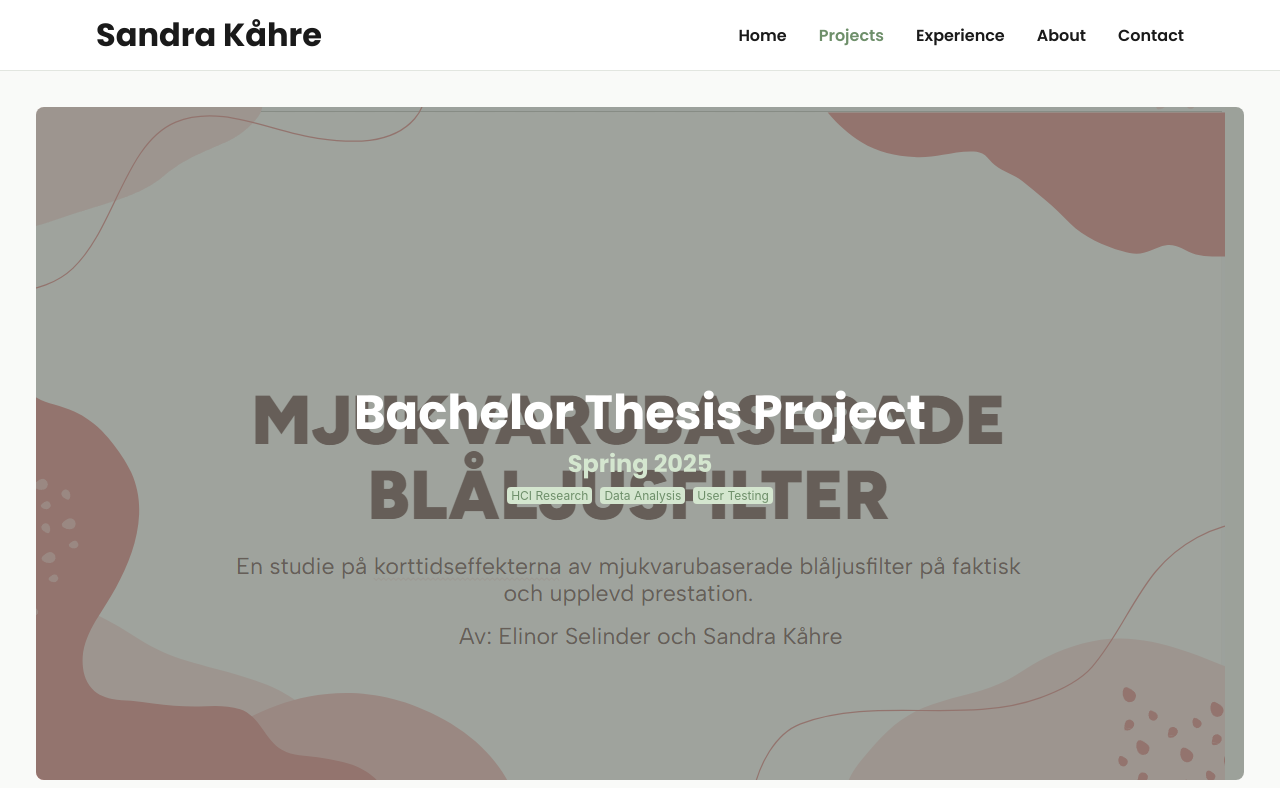
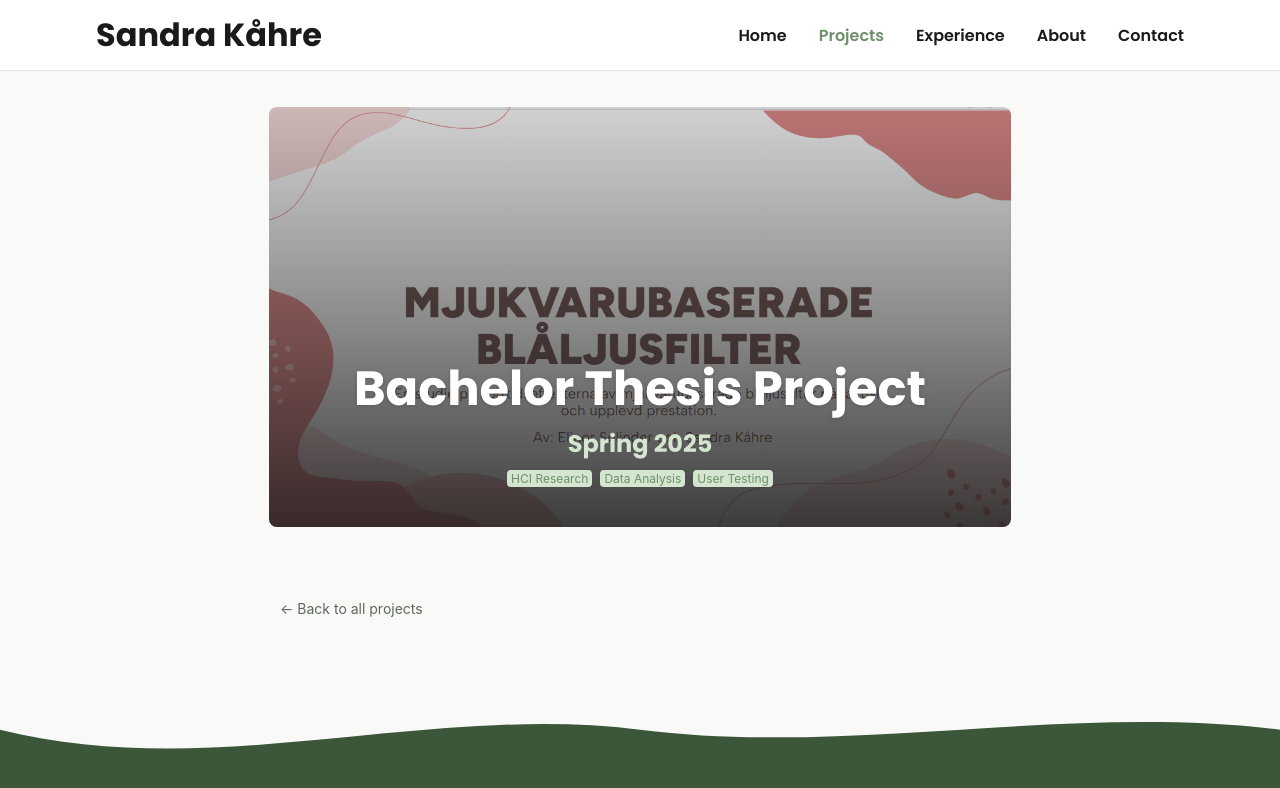
Before and after one commit to skahre/skahre.github.io, a React (Vite) app: page /projects/bachelor-thesis in a window 1280 px wide. Shown: the top 788 px of the page. Built offline with nearby package versions, Linux system fonts and the light colour scheme; a web font is replaced by a local one.

Commit message:
fix project links

```diff
--- /dev/null
+++ b/src/components/UI-elements/appButton.tsx
@@ -0,0 +1,42 @@
+const buttontyles = `
+  group
+  flex flex-col items-center gap-2
+  rounded-3xl p-5
+  bg-sage-100
+  text-center font-semibold
+  shadow-md
+
+  transition-all duration-200 ease-out
+  hover:-translate-y-1 hover:rotate-[0.5deg]
+  hover:bg-sage-200 hover:shadow-lg
+
+  active:translate-y-0 active:scale-[0.97] active:shadow-sm
+
+  focus-visible:outline-2
+  focus-visible:outline-offset-2
+  focus-visible:outline-sage-500
+`;
+
+interface AppButtonProps {
+  href: string;
+  text?: string;
+  icon?: React.ReactNode;
+}
+
+export default function AppButton({ href, text, icon }: AppButtonProps) {
+  return (
+    <a
+      href={href}
+      target="_blank"
+      rel="noopener noreferrer"
+      className={buttontyles}
+    >
+      {text && text}
+      {icon && (
+        <span className="transition-transform duration-200 ease-out group-hover:-translate-y-0.5 group-hover:-rotate-2">
+          {icon}
+        </span>
+      )}
+    </a>
+  );
+}
--- a/src/data/projects.ts
+++ b/src/data/projects.ts
@@ -36,7 +36,7 @@ export const projects: Project[] = [
       "Figma",
     ],
     body: [
-      "Här är ett test på vad jag vill säga!",
+      "Här är ett test på vad jag vill säga! uhsfuheauifyweify wie fwe fweifj wiefj woifweif wiifeiwef i fwiwefjweo ifwoefih wofwfoiwhef iohwfw fowefh fh wwefh whfwefhwefhwo eifhiwef hwhef oiwf iooweifhwo eifkwjefhiw efiwuefhlaiuef elrfh lrhf eg  awleifu ae fkjawefh wueh faweiu weiufhuwefh kaw eflawe fhlaiwu ",
       "/pepp.png",
       "mer text wuhoooo",
     ],
--- a/src/pages/contact.tsx
+++ b/src/pages/contact.tsx
@@ -5,27 +5,9 @@ import {
   FaLinkedin,
   FaGithubSquare,
 } from "react-icons/fa";
+import AppButton from "../components/UI-elements/appButton";
 
 export default function ContactPage() {
-  const buttontyles = `
-    group
-    flex flex-col items-center gap-2
-    rounded-3xl p-5
-    bg-sage-100
-    text-center font-semibold
-    shadow-md
-
-    transition-all duration-200 ease-out
-    hover:-translate-y-1 hover:rotate-[0.5deg]
-    hover:bg-sage-200 hover:shadow-lg
-
-    active:translate-y-0 active:scale-[0.97] active:shadow-sm
-
-    focus-visible:outline-2
-    focus-visible:outline-offset-2
-    focus-visible:outline-sage-500
-  `;
-
   return (
     <div className="w-full flex flex-col">
       <section className="relative flex min-h-64 w-full items-center justify-center overflow-hidden">
@@ -40,18 +22,11 @@ export default function ContactPage() {
       </section>
 
       <div className="w-full p-12 md:p-24 lg:px-44 flex flex-col sm:flex-row gap-9 justify-between items-center">
-        <a
+        <AppButton
+          text="Connect with me"
+          icon={<FaLinkedin size={64} />}
           href="https://www.linkedin.com/in/sandra-kahre/"
-          target="_blank"
-          rel="noopener noreferrer"
-          className={buttontyles}
-        >
-          Connect with me
-          <FaLinkedin
-            size={64}
-            className="transition-transform duration-200 ease-out group-hover:-translate-y-0.5 group-hover:-rotate-2"
-          />
-        </a>
+        />
 
         <div className="flex flex-col gap-4">
           <a
@@ -74,18 +49,11 @@ export default function ContactPage() {
           </div>
         </div>
 
-        <a
+        <AppButton
+          text="See my projects"
+          icon={<FaGithubSquare size={64} />}
           href="https://github.com/skahre"
-          target="_blank"
-          rel="noopener noreferrer"
-          className={buttontyles}
-        >
-          See my projects
-          <FaGithubSquare
-            size={64}
-            className="transition-transform duration-200 ease-out group-hover:-translate-y-0.5 group-hover:-rotate-2"
-          />
-        </a>
+        />
       </div>
     </div>
   );
--- a/src/pages/projectDetails.tsx
+++ b/src/pages/projectDetails.tsx
@@ -1,6 +1,9 @@
-import { useParams, Navigate } from "react-router-dom";
+import { useParams, Navigate, Link } from "react-router-dom";
 import { projects } from "../data/projects";
 import { Tag } from "../components/projects-page/projectCard";
+import AppButton from "../components/UI-elements/appButton";
+import { FaGithubSquare } from "react-icons/fa";
+import { FaExternalLinkAlt } from "react-icons/fa";
 
 export default function ProjectDetailPage() {
   const { slug } = useParams();
@@ -9,45 +12,75 @@ export default function ProjectDetailPage() {
   if (!project) return <Navigate to="/projects" replace />;
 
   return (
-    <main className="flex flex-col p-9 gap-4">
+    <main className="flex flex-col items-center p-9">
+      {/* Hero */}
       <div className="rounded-lg relative overflow-hidden">
-        <img src={project.image} alt={project.title} className="" />
-        <div className="absolute inset-0 bg-gray-500/60 z-10" />
-        <div className="absolute inset-0 z-20 flex flex-col gap-2 items-center justify-center">
-          <h1 className="h1 font-bold text-white">{project.title}</h1>
+        <img
+          src={project.image}
+          alt={project.title}
+          className="w-full h-105 object-cover"
+        />
+        <div className="absolute inset-0 bg-linear-to-t from-black/85 via-black/50 to-black/20 z-10" />
+        <div className="absolute inset-0 z-20 flex flex-col gap-3 items-center justify-end pb-10 px-6 text-center">
+          <h1 className="h1 font-bold text-white drop-shadow-sm">
+            {project.title}
+          </h1>
           <p className="h3 text-sage-200 font-bold">{project.date}</p>
-          <div className="flex flex-row flex-wrap gap-2">
+          <div className="flex flex-row flex-wrap gap-2 justify-center max-w-xl">
             {project.tags.map((tag) => (
               <Tag key={tag} label={tag} />
             ))}
           </div>
         </div>
       </div>
+
+      {/* Body content */}
+      <div className="max-w-3xl px-6 py-12 flex flex-col gap-6 w-full">
         {project.body &&
           project.body.map((content) =>
             content[0] === "/" ? (
-            <img key={content} src={content} alt={project.title} />
+              <img
+                key={content}
+                src={content}
+                alt={project.title}
+                className="rounded-lg shadow-md w-full max-w-xl self-center"
+              />
             ) : (
-            <p key={content} className="whitespace-pre-line">
+              <p key={content} className="whitespace-pre-line leading-relaxed">
                 {content}
               </p>
             ),
           )}
-      {project.links &&
-        project.links.map((link) => {
+
+        {project.links && project.links.length > 0 && (
+          <div className="flex flex-row justify-around gap-4 pt-4 border-t border-gray-200">
+            {project.links.map((link) => {
               const isGithub = link.includes("github.com");
               return (
-            <a
+                <AppButton
                   key={link}
                   href={link}
-              target="_blank"
-              rel="noreferrer"
-              className="underline inline-flex items-center gap-1"
-            >
-              {isGithub ? "View Code" : "View Project"} →
-            </a>
+                  text={isGithub ? "View Code" : "View Project"}
+                  icon={
+                    isGithub ? (
+                      <FaGithubSquare size={48} />
+                    ) : (
+                      <FaExternalLinkAlt size={40} />
+                    )
+                  }
+                />
               );
             })}
+          </div>
+        )}
+
+        <Link
+          to="/projects"
+          className="text-sm text-gray-500 hover:underline pt-6"
+        >
+          ← Back to all projects
+        </Link>
+      </div>
     </main>
   );
 }
```
Lines whose indentation alone changed are shown as unchanged.
